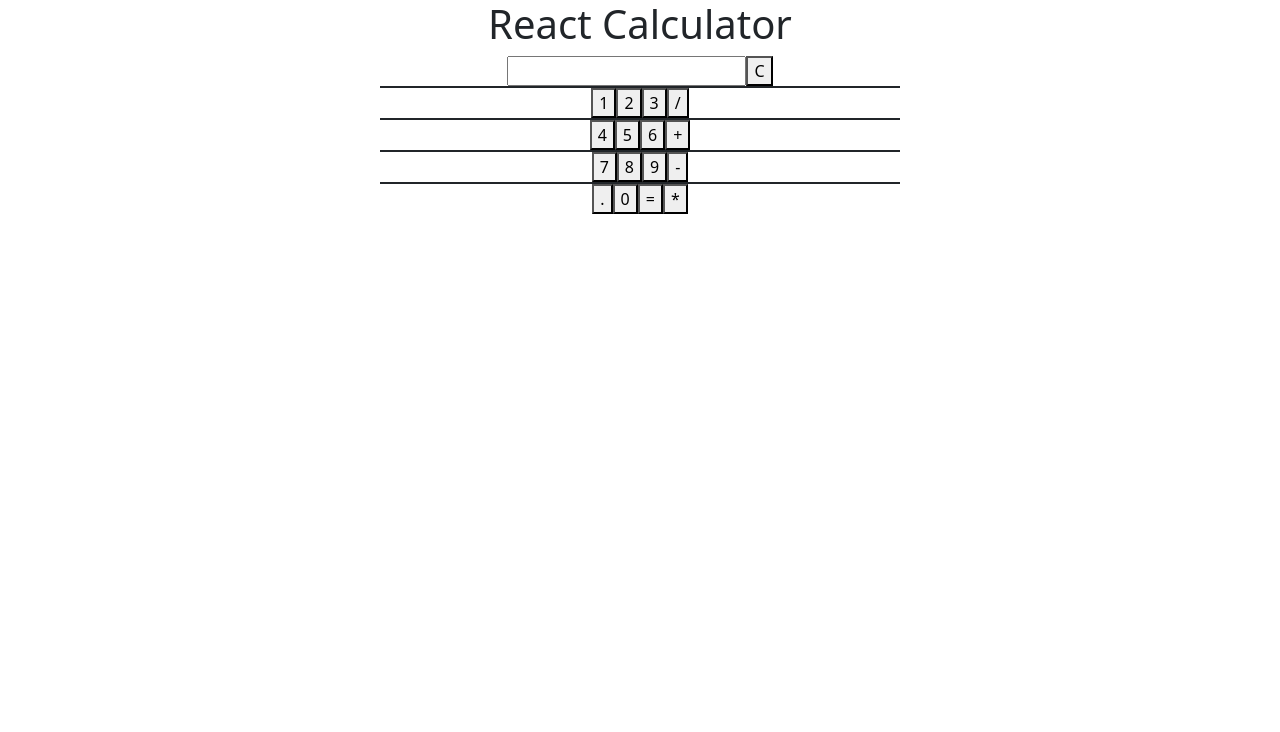
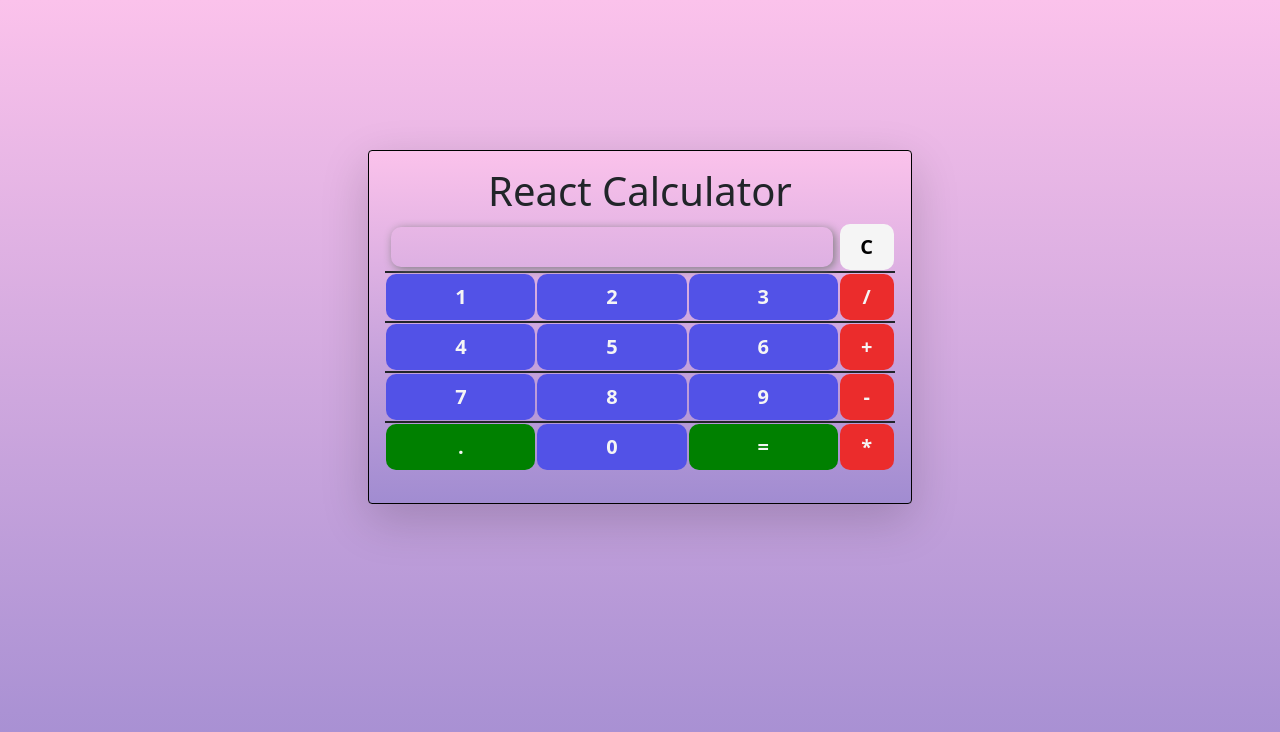
Before and after one commit to And4Web/ReactProject_2_Calculator, a React (Create React App) app: page / in a window 1280 px wide. Shown: the top 732 px of the page. Built offline with nearby package versions, Linux system fonts and the light colour scheme.

Commit message:
all styling done.

```diff
--- a/src/Main.js
+++ b/src/Main.js
@@ -3,37 +3,73 @@ import React from "react";
 export default function Main() {
   return (
     <div className="row justify-content-center">
-      <div className="col-md-5">
+      <div className="col-md-5 shadow-lg p-3 mb-5 bg-white rounded">
         <h1>React Calculator</h1>
         <table className="table">
           <tr>
-            <input type="text"></input>
-            <button>C</button>
+            <td colSpan="3">
+              <input type="text"></input>
+            </td>
+            <td>
+              <button className="clear">C</button>
+            </td>
           </tr>
 
           <tr>
-            <button>1</button>
-            <button>2</button>
-            <button>3</button>
-            <button>/</button>
+            <td>
+              <button className="numBtn">1</button>
+            </td>
+            <td>
+              <button className="numBtn">2</button>
+            </td>
+            <td>
+              <button className="numBtn">3</button>
+            </td>
+            <td>
+              <button className="numOp">/</button>
+            </td>
           </tr>
           <tr>
-            <button>4</button>
-            <button>5</button>
-            <button>6</button>
-            <button>+</button>
+            <td>
+              <button className="numBtn">4</button>
+            </td>
+            <td>
+              <button className="numBtn">5</button>
+            </td>
+            <td>
+              <button className="numBtn">6</button>
+            </td>
+            <td>
+              <button className="numOp">+</button>
+            </td>
           </tr>
           <tr>
-            <button>7</button>
-            <button>8</button>
-            <button>9</button>
-            <button>-</button>
+            <td>
+              <button className="numBtn">7</button>
+            </td>
+            <td>
+              <button className="numBtn">8</button>
+            </td>
+            <td>
+              <button className="numBtn">9</button>
+            </td>
+            <td>
+              <button className="numOp">-</button>
+            </td>
           </tr>
           <tr>
-            <button>.</button>
-            <button>0</button>
-            <button>=</button>
-            <button>*</button>
+            <td>
+              <button className="decimal">.</button>
+            </td>
+            <td>
+              <button className="numBtn">0</button>
+            </td>
+            <td>
+              <button className="equal">=</button>
+            </td>
+            <td>
+              <button className="numOp">*</button>
+            </td>
           </tr>
         </table>
       </div>
--- a/src/index.css
+++ b/src/index.css
@@ -1,13 +1,67 @@
 body {
   margin: 0;
-  font-family: -apple-system, BlinkMacSystemFont, 'Segoe UI', 'Roboto', 'Oxygen',
-    'Ubuntu', 'Cantarell', 'Fira Sans', 'Droid Sans', 'Helvetica Neue',
+  font-family: -apple-system, BlinkMacSystemFont, "Segoe UI", "Roboto", "Oxygen",
+    "Ubuntu", "Cantarell", "Fira Sans", "Droid Sans", "Helvetica Neue",
     sans-serif;
   -webkit-font-smoothing: antialiased;
   -moz-osx-font-smoothing: grayscale;
+  background-image: linear-gradient(to top, #a18cd1 0%, #fbc2eb 100%);
+  height: 100vh;
 }
 
 code {
-  font-family: source-code-pro, Menlo, Monaco, Consolas, 'Courier New',
+  font-family: source-code-pro, Menlo, Monaco, Consolas, "Courier New",
     monospace;
 }
+
+.col-md-5 {
+  margin-top: 150px !important;
+  background-image: linear-gradient(to top, #a18cd1 0%, #fbc2eb 100%);
+  border: 1px solid black;
+}
+input {
+  width: 98%;
+  border: none;
+  border-radius: 10px;
+  box-shadow: gray 2px 2px 10px !important;
+}
+button {
+  width: 100%;
+  border: none;
+}
+
+.numBtn {
+  background-color: rgb(82, 82, 231) !important;
+  border-radius: 10px;
+  color: whitesmoke;
+  font-size: 20px;
+  font-weight: bolder;
+}
+.numOp {
+  background-color: rgb(235, 44, 44) !important;
+  border-radius: 10px;
+  color: whitesmoke;
+  font-size: 20px;
+  font-weight: bolder;
+}
+.equal {
+  background-color: green !important;
+  border-radius: 10px;
+  color: whitesmoke;
+  font-size: 20px;
+  font-weight: bolder;
+}
+.decimal {
+  background-color: green !important;
+  border-radius: 10px;
+  color: whitesmoke;
+  font-size: 20px;
+  font-weight: bolder;
+}
+.clear {
+  background-color: whitesmoke !important;
+  border-radius: 10px;
+  color: black;
+  font-size: 20px;
+  font-weight: bolder;
+}
```
